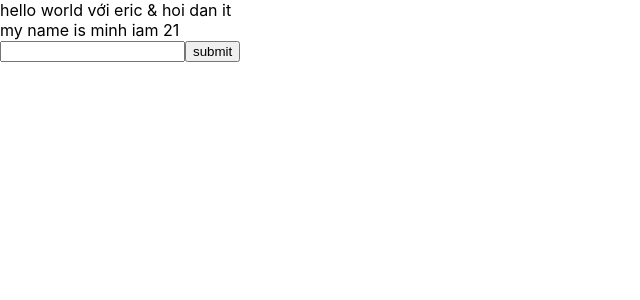
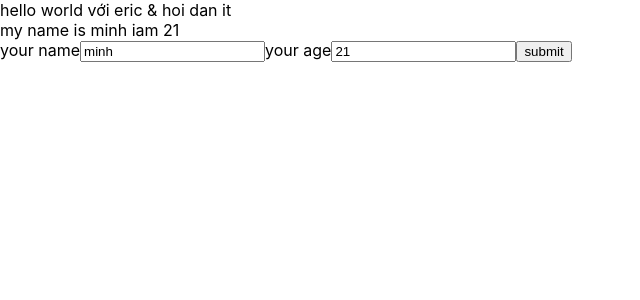
Before and after one commit to DUCMINHHHH/test-demo-react, a React (Create React App) app: page / in a window 1280 px wide. Shown: the top 300 px of the page, without its empty margins (0-640 px from the left). Built offline with nearby package versions, Linux system fonts and the light colour scheme.

Commit message:
video 27

```diff
--- a/src/components/MyComponent.js
+++ b/src/components/MyComponent.js
@@ -1,45 +1,11 @@
 import React from "react";
+import UserInfo from "./UserInfo";
 
 class MyComponent extends React.Component {
-  state = {
-    name: "minh",
-    address: "hcm",
-    age: 21,
-  };
-
-  handleClick(event) {
-    console.log("my name is", this.state.name, " iam", this.state.age);
-
-    this.setState({
-      name: "dm",
-      age: Math.floor(Math.random() * 100 + 1),
-    });
-  }
-
-  handleMouseOver(event) {
-    console.log(event);
-  }
-
-  handleOnchange = (event) => {
-    this.setState({
-      name: event.target.value,
-    });
-  };
-
-  handleOnsubmit = (event) => {
-    event.preventDefault();
-    console.log(event);
-    console.log(this.state);
-  };
-
   render() {
     return (
       <div>
-        my name is {this.state.name} iam {this.state.age}
-        <form onSubmit={(event) => this.handleOnsubmit(event)}>
-          <input type="text" onChange={(event) => this.handleOnchange(event)} />
-          <button>submit</button>
-        </form>
+        <UserInfo />
       </div>
     );
   }
--- /dev/null
+++ b/src/components/UserInfo.js
@@ -0,0 +1,52 @@
+import React from "react";
+
+class UserInfo extends React.Component {
+  state = {
+    name: "minh",
+    address: "hcm",
+    age: 21,
+  };
+
+  handleOnchangeInput = (event) => {
+    this.setState({
+      name: event.target.value,
+    });
+  };
+
+  handleOnchangeAge = (event) => {
+    this.setState({
+      age: event.target.value,
+    });
+  };
+
+  handleOnsubmit = (event) => {
+    event.preventDefault();
+    console.log(this.state);
+  };
+
+  render() {
+    return (
+      <div>
+        my name is {this.state.name} iam {this.state.age}
+        <form onSubmit={(event) => this.handleOnsubmit(event)}>
+          <label>your name</label>
+          <input
+            type="text"
+            value={this.state.name}
+            onChange={(event) => this.handleOnchangeInput(event)}
+          />
+
+          <label>your age</label>
+          <input
+            type="text"
+            value={this.state.age}
+            onChange={(event) => this.handleOnchangeAge(event)}
+          />
+          <button>submit</button>
+        </form>
+      </div>
+    );
+  }
+}
+
+export default UserInfo;
```
